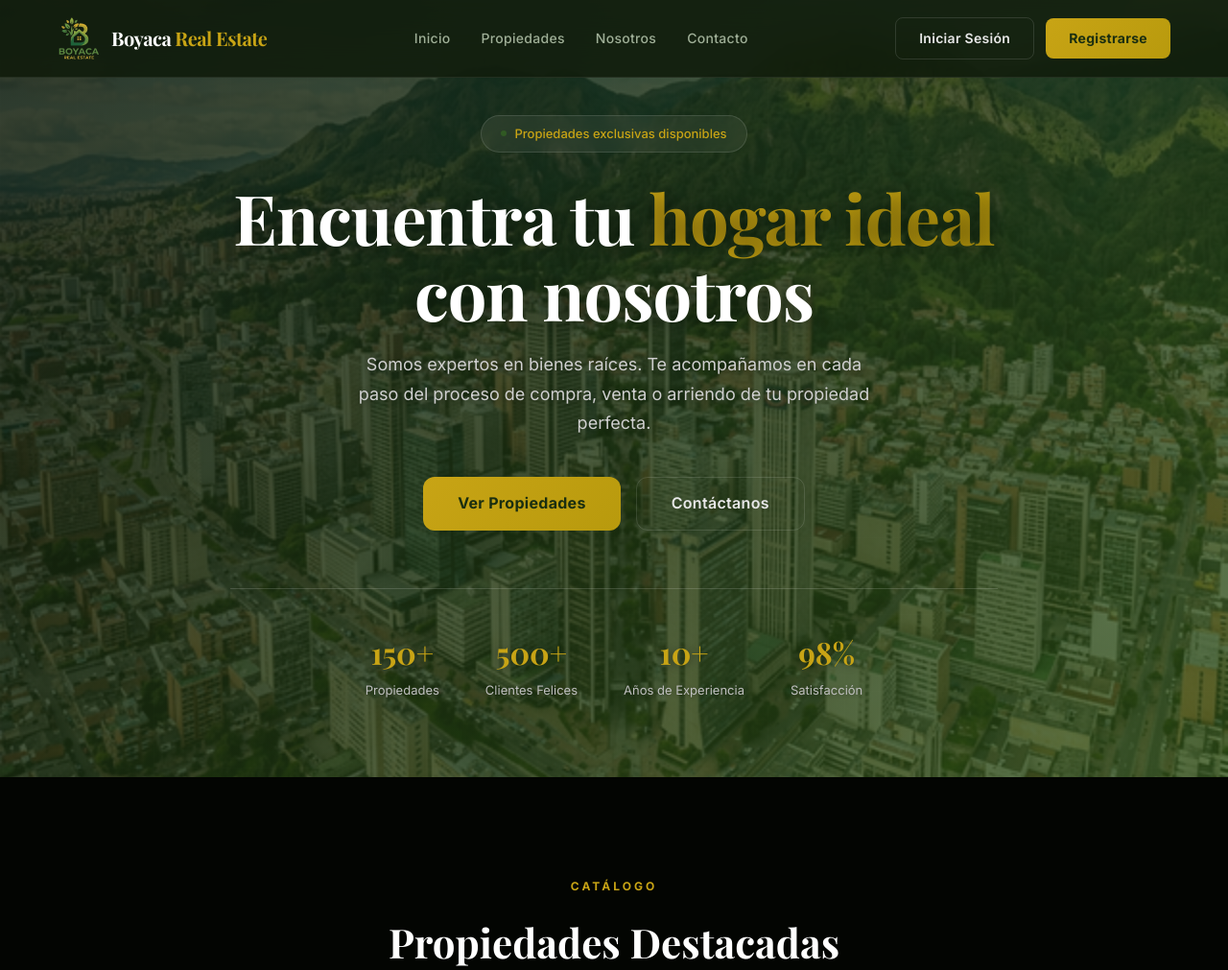
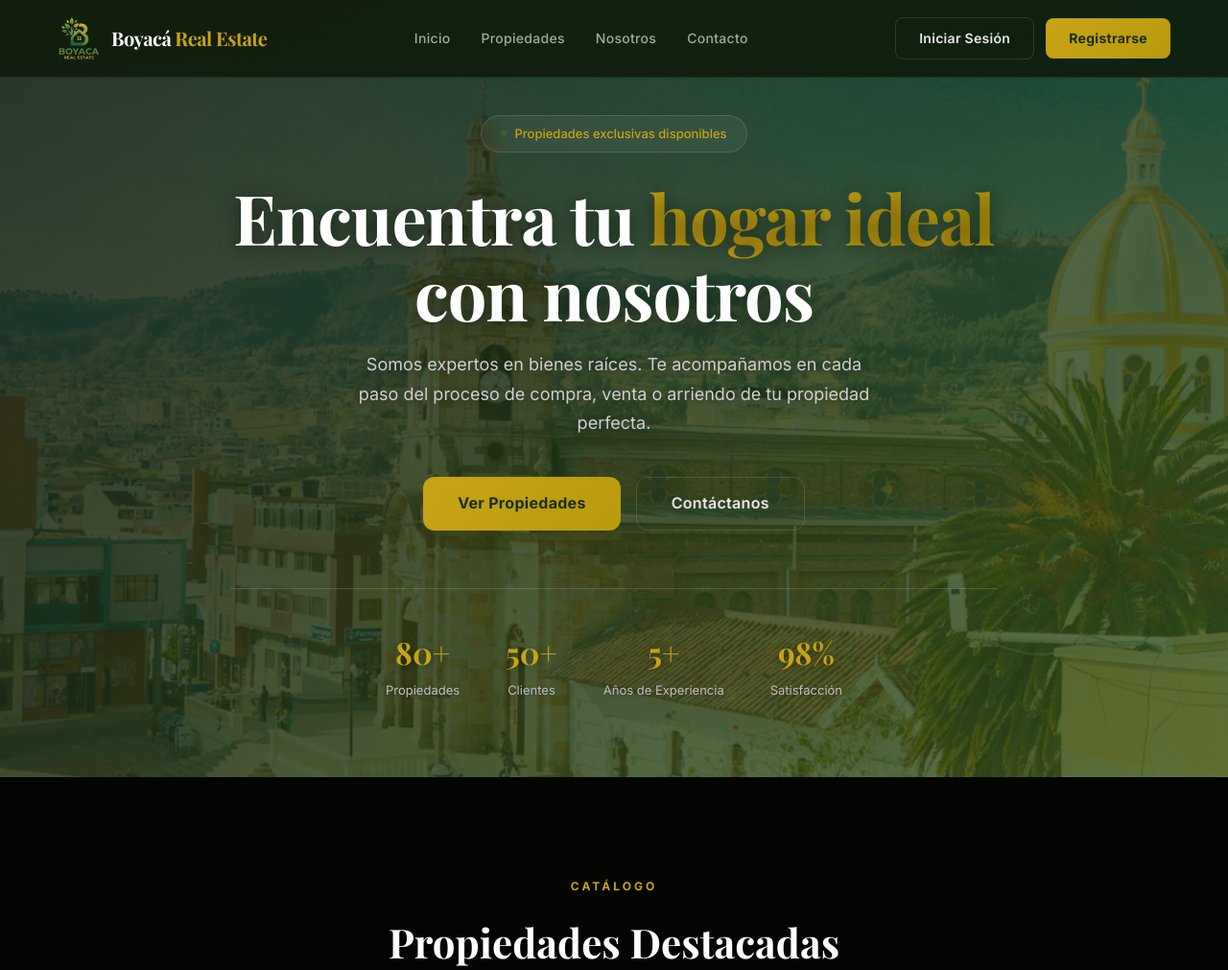
Before and after one commit to JeAleCast7/Inmobiliaria, a PHP site: page / in a window 1280 px wide. Shown: the top 1011 px of the page at 96% size. Run offline with PHP 8.4, Linux system fonts and the light colour scheme; data comes from the database, SQL or seed files in the repository.

Commit message:
added pictures and stuff

```diff
--- a/Inmobiliaria/css/estilos.css
+++ b/Inmobiliaria/css/estilos.css
@@ -250,7 +250,7 @@ img {
     display: flex;
     align-items: center;
     justify-content: center;
-    background: url('../img/bogota.png') center center / cover no-repeat;
+    background: url('../img/boyaca.png') center center / cover no-repeat;
     position: relative;
     overflow: hidden;
     padding: 120px 60px 80px;
@@ -1086,10 +1086,12 @@ img {
     .property-modal__grid {
         grid-template-columns: 1fr;
     }
+
     .property-modal__cta {
         flex-direction: column;
         align-items: flex-start;
     }
+
     .property-modal__cta-text {
         text-align: left;
     }
--- a/Inmobiliaria/index_view.html
+++ b/Inmobiliaria/index_view.html
@@ -4,7 +4,7 @@
 <head>
     <meta charset="UTF-8">
     <meta name="viewport" content="width=device-width, initial-scale=1.0">
-    <title>Boyaca Real Estate — Tu Hogar Ideal</title>
+    <title>Boyacá Real Estate — Tu Hogar Ideal</title>
     <meta name="description"
         content="Encuentra tu hogar ideal con Boyaca Real Estate. Casas, apartamentos, oficinas y locales comerciales en las mejores ubicaciones de Bogotá.">
     <link rel="stylesheet" href="css/estilos.css?v=<?php echo time(); ?>">
@@ -19,7 +19,7 @@
                 <!-- Logo PNG: reemplazar src con la ruta de tu logo -->
                 <img src="img/logo.png" alt="BRE Logo">
             </div>
-            <div class="navbar__logo-text">Boyaca <span>Real Estate</span></div>
+            <div class="navbar__logo-text">Boyacá <span>Real Estate</span></div>
         </a>
 
         <ul class="navbar__menu" id="navMenu">
@@ -61,15 +61,15 @@
             </div>
             <div class="hero__stats">
                 <div class="hero__stat">
-                    <div class="hero__stat-number">150+</div>
+                    <div class="hero__stat-number">80+</div>
                     <div class="hero__stat-label">Propiedades</div>
                 </div>
                 <div class="hero__stat">
-                    <div class="hero__stat-number">500+</div>
-                    <div class="hero__stat-label">Clientes Felices</div>
+                    <div class="hero__stat-number">50+</div>
+                    <div class="hero__stat-label">Clientes</div>
                 </div>
                 <div class="hero__stat">
-                    <div class="hero__stat-number">10+</div>
+                    <div class="hero__stat-number">5+</div>
                     <div class="hero__stat-label">Años de Experiencia</div>
                 </div>
                 <div class="hero__stat">
@@ -193,9 +193,9 @@
                     <div class="navbar__logo-icon">
                         <img src="img/logo.png" alt="BRE Logo">
                     </div>
-                    <div class="navbar__logo-text">Boyaca <span>Real Estate</span></div>
+                    <div class="navbar__logo-text">Boyacá <span>Real Estate</span></div>
                 </a>
-                <p>Tu aliado de confianza en bienes raíces. Más de 10 años ayudando a familias a encontrar su hogar
+                <p>Tu aliado de confianza en bienes raíces. Más de 5 años ayudando a familias a encontrar su hogar
                     ideal.</p>
             </div>
             <div class="footer__col">
@@ -370,6 +370,17 @@
                     // Asegurar datos seguros para JSON
                     const fotos_json = prop.fotos ? prop.fotos : '[]';
 
+                    // Extraer la primera foto si existe
+                    let primera_foto = '';
+                    try {
+                        const fotos_array = JSON.parse(prop.fotos || '[]');
+                        if (fotos_array.length > 0) {
+                            primera_foto = fotos_array[0];
+                        }
+                    } catch (e) {
+                        console.error('Error parseando fotos', e);
+                    }
+
                     // Título truncado
                     const truncatedDesc = prop.descripcion.length > 50
                         ? prop.descripcion.substring(0, 50) + '...'
@@ -386,8 +397,8 @@
                             data-phone="${escapeHtml(prop.agente_telefono || '')}"
                             data-images="${escapeHtml(fotos_json)}"
                             style="cursor: pointer;">
-                            <div class="property-card__image">
-                                ${icono}
+                            <div class="property-card__image" ${primera_foto ? `style="background-image: url('${escapeHtml(primera_foto)}'); background-size: cover; background-position: center;"` : ''}>
+                                ${primera_foto ? '' : icono}
                                 <span class="property-card__badge property-card__badge--${escapeHtml(tipo_badge)}">
                                     ${escapeHtml(tipo_badge.charAt(0).toUpperCase() + tipo_badge.slice(1))}
                                 </span>
--- /dev/null
+++ b/Inmobiliaria/uploads/desktop.ini
@@ -0,0 +1,6 @@
+[LocalizedFileNames]
+casa5.png=@casa5,0
+casa1.png=@casa1,0
+casa2.png=@casa2,0
+casa3.png=@casa3,0
+casa4.png=@casa4,0
```
Also changed, not shown: Inmobiliaria/zDocumentacion/futuro_cloud_plan.md (added, +41 -0 lines), Inmobiliaria/img/bogota.png (deleted), Inmobiliaria/img/boyaca.png (added), Inmobiliaria/includes/conexion.php (line endings or trailing spaces), Inmobiliaria/uploads/casa1.png (added), Inmobiliaria/uploads/casa2.png (added), Inmobiliaria/uploads/casa3.png (added), Inmobiliaria/uploads/casa4.png (added), Inmobiliaria/uploads/casa5.png (added), Inmobiliaria/zDocumentacion/implementation_plan.md (renamed from Inmobiliaria/implementation_plan.md).
